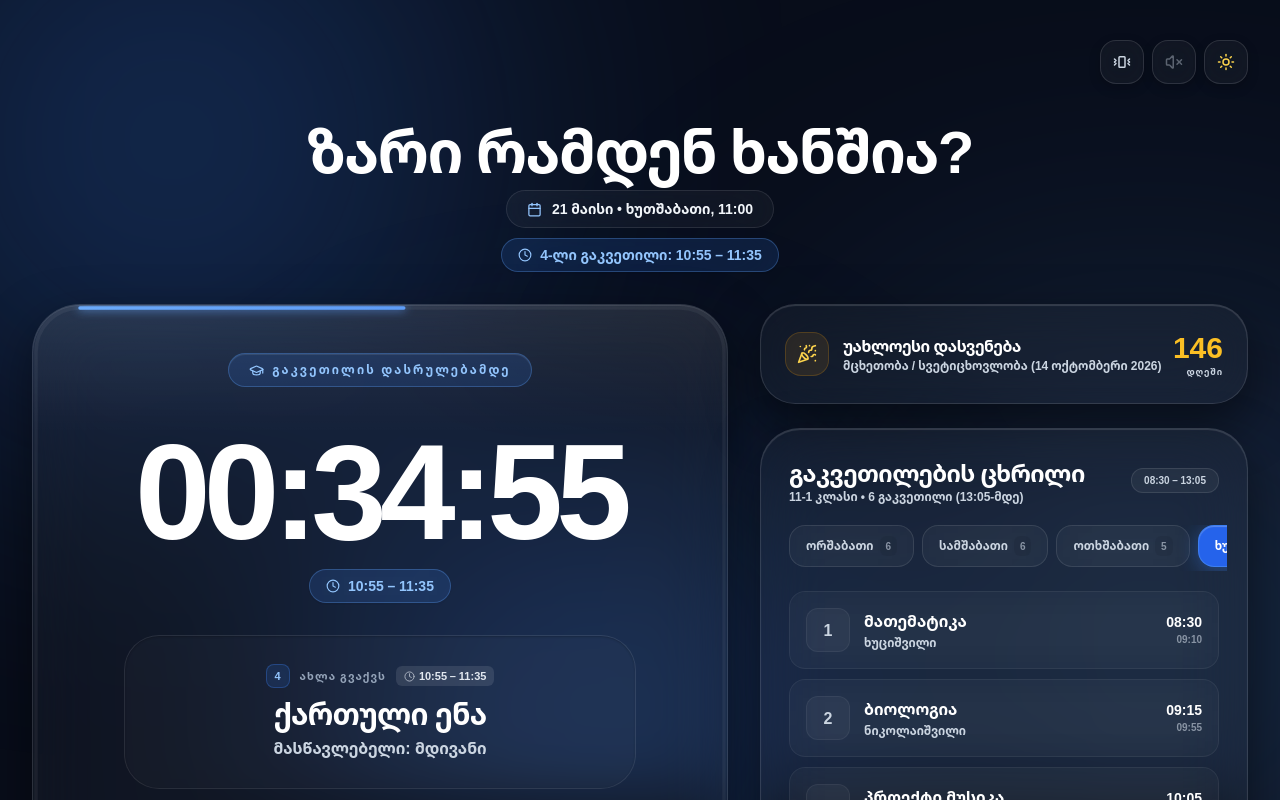
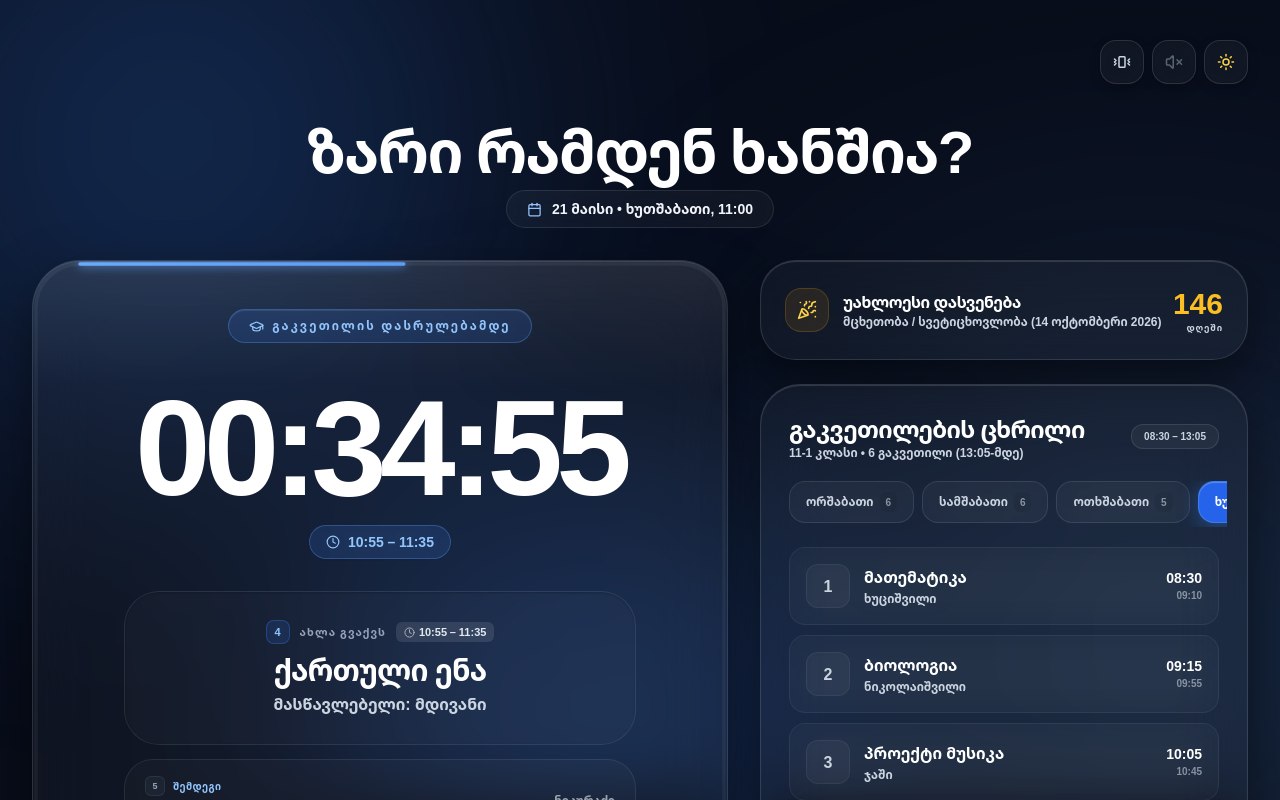
Before and after one commit to Smile-B14/Zari-ramdeni-xanshia, a React (Vite) app: page / in a window 1280 px wide. Shown: the top 800 px of the page. Built offline with nearby package versions, Linux system fonts and the light colour scheme.

Commit message:
refactor: remove redundant lesson time indicator
Clean up the header by removing the duplicate lesson time display to improve visual layout.

```diff
--- a/App.tsx
+++ b/App.tsx
@@ -715,14 +715,6 @@ const App: React.FC = () => {
               {tbilisiTimeData.d} {MONTH_NAMES_GE[tbilisiTimeData.m - 1]} • {WEEKDAYS_GE[tbilisiTimeData.day]}, {tbilisiTimeData.hour.toString().padStart(2, '0')}:{tbilisiTimeData.minute.toString().padStart(2, '0')}
             </span>
           </div>
-
-          {/* Current Lesson Time Indicator below current time */}
-          {activeLessonTimeInfo && (
-            <div className={`px-4 py-1.5 rounded-full border backdrop-blur-xl flex items-center gap-2 text-xs sm:text-sm font-bold transition-all shadow-sm ${activeTheme.badge}`}>
-              <Clock size={14} className={activeTheme.text} />
-              <span>{activeLessonTimeInfo.label}: <strong className="font-black">{activeLessonTimeInfo.range}</strong></span>
-            </div>
-          )}
         </header>
 
         {/* Main Countdown Column (Left on desktop) */}
```
